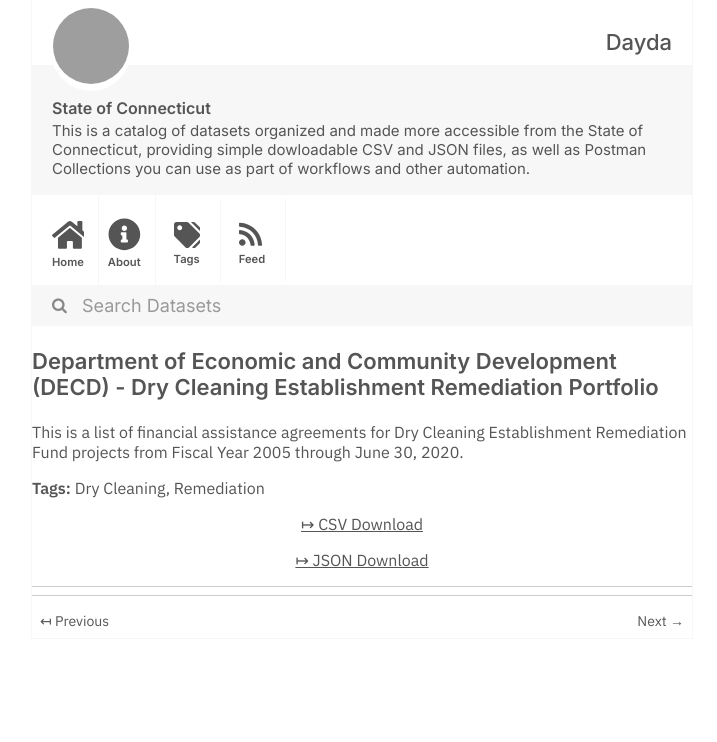
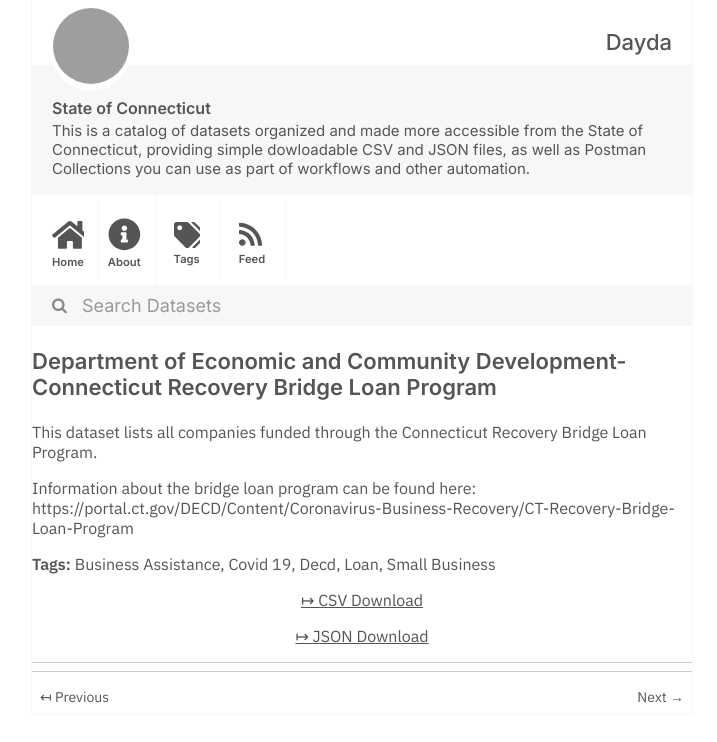
Before and after one commit to dayda-entities/state-of-connecticut, a Jekyll site: the page built from _posts/2020-11-12-department-of-economic-and-com.md, in a window 1280 px wide, cut to the strip 0-742 px from the top of the page. Shown: the whole strip, without its empty margins (278-995 px from the left). Built offline with Jekyll 4.4.1, drawn with Linux system fonts in a browser that asks for light colours; grey boxes are pictures that could not be loaded.

Commit message:
Publish Data

```diff
--- a/_posts/2020-11-12-department-of-economic-and-com.md
+++ b/_posts/2020-11-12-department-of-economic-and-com.md
@@ -1,19 +1,24 @@
 ---
 title: >-
-  Department of Economic and Community Development (DECD) - Dry Cleaning
-  Establishment Remediation Portfolio
-created: '2020-11-12T14:57:54.463944'
-modified: '2020-11-12T14:57:54.463954'
+  Department of Economic and Community Development- Connecticut Recovery Bridge
+  Loan Program
+created: '2020-11-12T14:54:11.485413'
+modified: '2020-11-12T14:54:11.485423'
 state: active
 type: dataset
 tags:
-  - Dry Cleaning
-  - Remediation
+  - Business Assistance
+  - Covid 19
+  - Decd
+  - Loan
+  - Small Business
 groups:
   - Local Government
-csv_url: 'https://data.ct.gov/api/views/trxr-sntv/rows.csv?accessType=DOWNLOAD'
-json_url: 'https://data.ct.gov/api/views/trxr-sntv/rows.json?accessType=DOWNLOAD'
+csv_url: 'https://data.ct.gov/api/views/5kak-hfji/rows.csv?accessType=DOWNLOAD'
+json_url: 'https://data.ct.gov/api/views/5kak-hfji/rows.json?accessType=DOWNLOAD'
 layout: post
 
 ---
-This is a list of financial assistance agreements for Dry Cleaning Establishment Remediation Fund projects from Fiscal Year 2005 through June 30, 2020.
+This dataset lists all companies funded through the Connecticut Recovery Bridge Loan Program.
+
+Information about the bridge loan program can be found here:  https://portal.ct.gov/DECD/Content/Coronavirus-Business-Recovery/CT-Recovery-Bridge-Loan-Program
```
